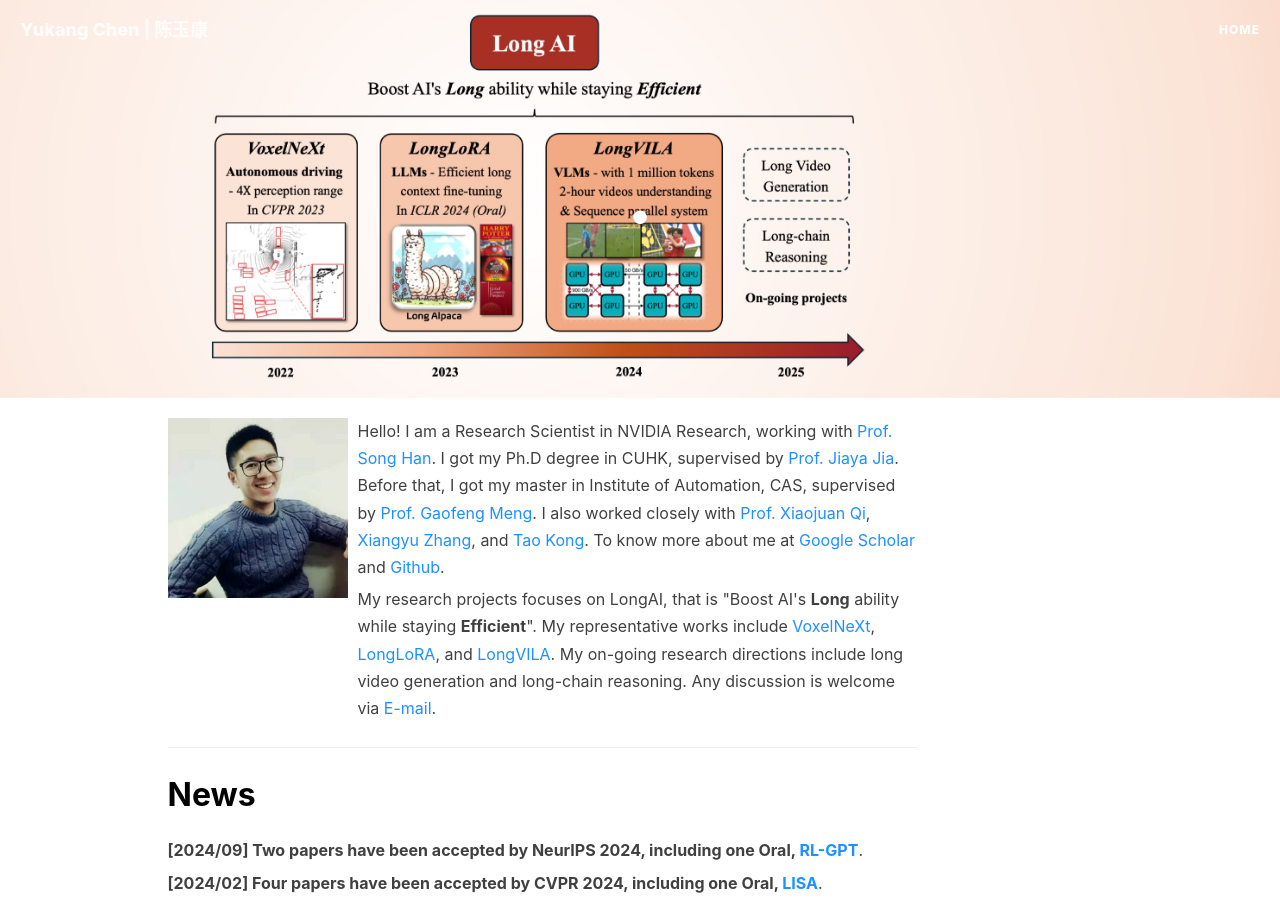
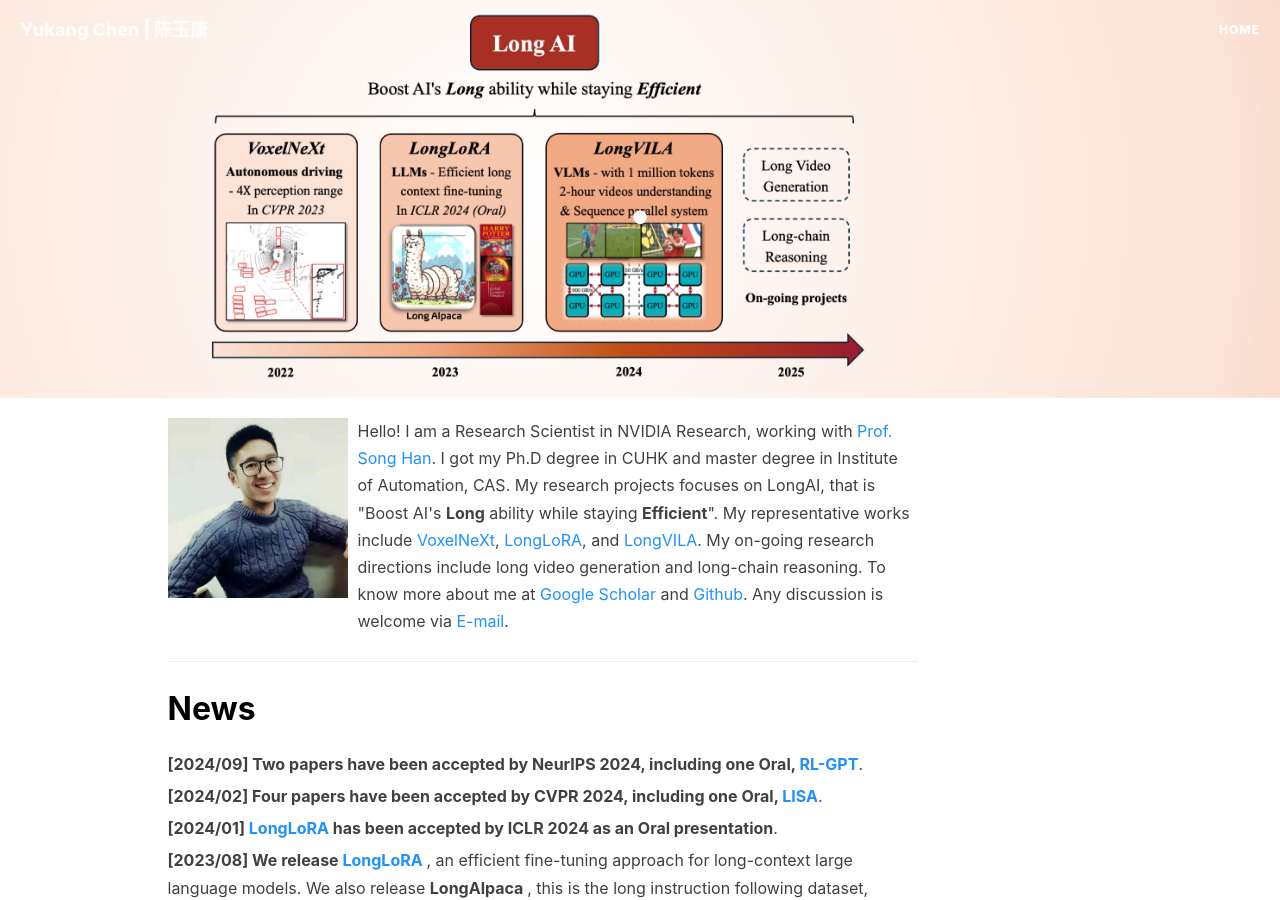
Before and after one commit to yukang2017/yukang2017.github.io, a Jekyll site: the page built from index.html, in a window 1280 px wide and 900 px high. Built offline with Jekyll 4.4.1, drawn with Linux system fonts in a browser that asks for light colours; nearby versions of some CDN libraries; the list of posts is cut into pages by our own code; comment, search, counter and statistics services are not loaded.

Commit message:
Update index.html

```diff
--- a/index.html
+++ b/index.html
@@ -11,24 +11,17 @@
 			<div class="media-body">
 				<p class="media-heading">
 					Hello! I am a Research Scientist in NVIDIA Research, working with <a target="_blank"
-					   href="https://hanlab.mit.edu/songhan/"><font color="DodgerBlue">Prof. Song Han</font></a>. I got my Ph.D degree in CUHK, supervised by <a target="_blank"
-					   href="http://jiaya.me/"><font color="DodgerBlue">Prof. Jiaya Jia</font></a>. Before that, I got my master in Institute of Automation, CAS, supervised by <a target="_blank"
-					 href="https://scholar.google.com/citations?user=5hti_r0AAAAJ&hl=zh-CN"><font color="DodgerBlue"> Prof. Gaofeng Meng</font></a></font>.
-			 I also worked closely with <a target="_blank" href="https://xjqi.github.io"><font color="DodgerBlue">Prof. Xiaojuan Qi</font></a>,
-<a target="_blank" href="https://scholar.google.com/citations?user=yuB-cfoAAAAJ&hl=zh-CN"><font color="DodgerBlue">Xiangyu Zhang</font></a>, and
-<a target="_blank" href="https://www.taokong.org"><font color="DodgerBlue">Tao Kong</font></a>. To know more about me at
+					   href="https://hanlab.mit.edu/songhan/"><font color="DodgerBlue">Prof. Song Han</font></a>. I got my Ph.D degree in CUHK and master degree in Institute of Automation, CAS.
+			My research projects focuses on LongAI, that is "Boost AI's <strong>Long</strong> ability while staying <strong>Efficient</strong>". My representative works include <a target="_blank"
+					   href="https://arxiv.org/abs/2303.11301"><font color="DodgerBlue">VoxelNeXt</font></a>, <a target="_blank"
+					   href="https://arxiv.org/abs/2309.12307"><font color="DodgerBlue">LongLoRA</font></a>, and <a target="_blank"
+					   href="https://arxiv.org/abs/2408.10188"><font color="DodgerBlue">LongVILA</font></a>. My on-going research directions include long video generation and long-chain reasoning. To know more about me at
 					<a target="_blank"
 					   href="https://scholar.google.com/citations?user=6p0ygKUAAAAJ&hl=en"><font color="DodgerBlue">Google Scholar</font></a>
 					and
 					<a target="_blank"
-					   href="https://github.com/yukang2017"><font color="DodgerBlue">Github</font></a>.
-				</p>
-			<p class="media-heading">
-			My research projects focuses on LongAI, that is "Boost AI's <strong>Long</strong> ability while staying <strong>Efficient</strong>". My representative works include <a target="_blank"
-					   href="https://arxiv.org/abs/2303.11301"><font color="DodgerBlue">VoxelNeXt</font></a>, <a target="_blank"
-					   href="https://arxiv.org/abs/2309.12307"><font color="DodgerBlue">LongLoRA</font></a>, and <a target="_blank"
-					   href="https://arxiv.org/abs/2408.10188"><font color="DodgerBlue">LongVILA</font></a>. My on-going research directions include long video generation and long-chain reasoning. Any discussion is welcome via <a target="_blank"
-					   href="chenyukang2020@gmail.com"><font color="DodgerBlue">E-mail</font></a>.</font>
+					   href="https://github.com/yukang2017"><font color="DodgerBlue">Github</font></a>. Any discussion is welcome via <a target="_blank"
+					   href="chenyukang2020@gmail.com"><font color="DodgerBlue">E-mail</font></a>.
 				</p>
 			</div>
 		</div>
```
